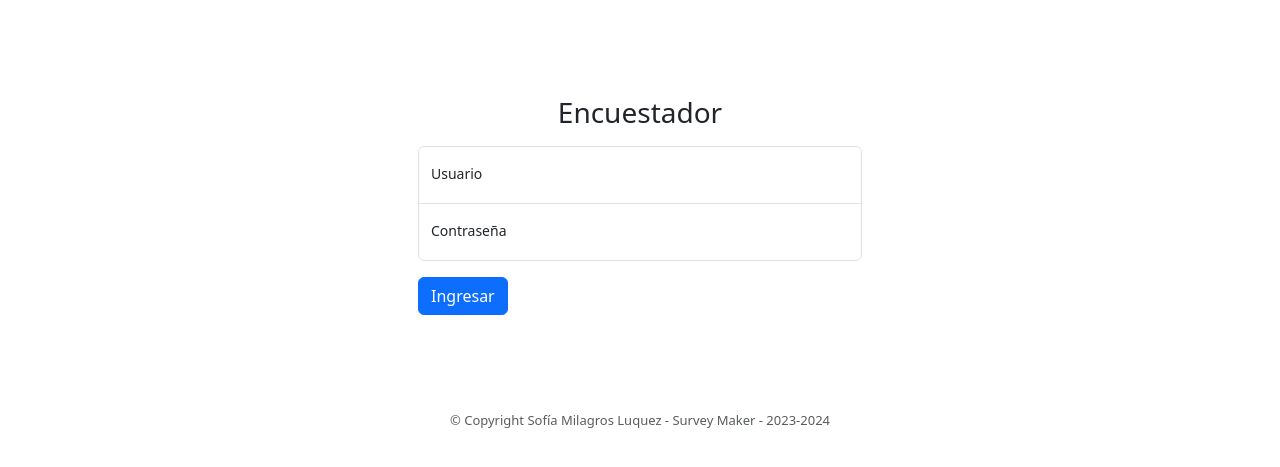
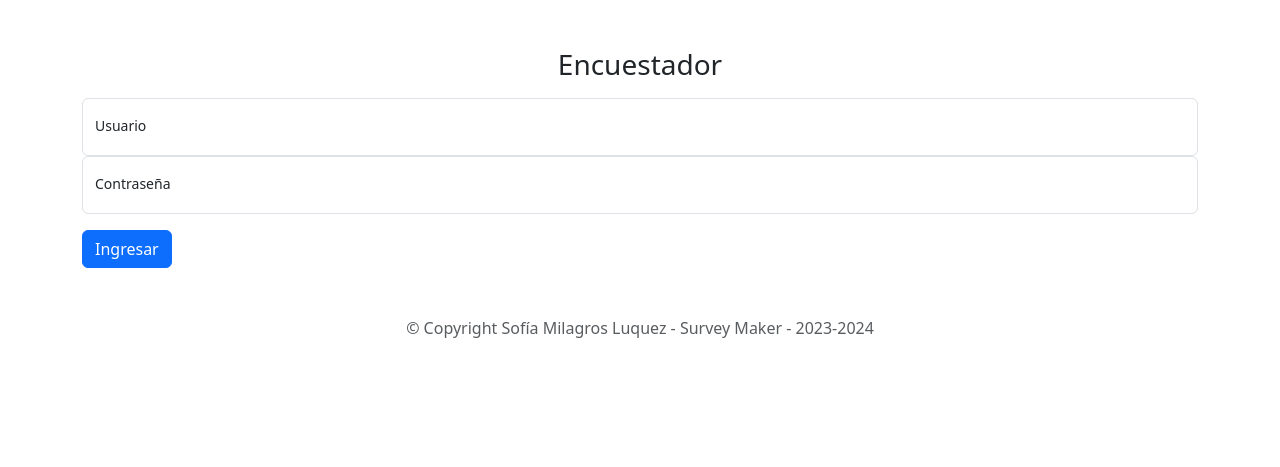
Before and after one commit to SofiaLqz/sistema-web-survey-maker, a Flask app: page /login_encuestador in a window 1280 px wide. Shown: the top 467 px of the page. Run offline with Flask 3, Linux system fonts and the light colour scheme.

Commit message:
Actualiza imagen logo-login.png y estilos editando las clases de Bootstrap de los elementos HTML

```diff
--- a/application/static/style.css
+++ /dev/null
@@ -1,27 +0,0 @@
-.error-message {
-  color: #cc4845;
-  fill: #cc4845;
-  text-align: left;
-  margin-top: 4px;
-  margin-bottom: 8px;
-  font-size: 12px;
-}
-#login-container {
-  max-width: 540px;
-  padding: 48px;
-}
-.form-signin .form-floating:focus-within {
-  z-index: 2;
-}
-#nombre-completo, #nombre-usuario, #email, #contrasenia, #email-login, #usuario-login {
-  margin-bottom: -1px;
-  border-bottom-right-radius: 0;
-  border-bottom-left-radius: 0;
-}
-#confirmar-contrasenia, #nombre-usuario, #email, #contrasenia, #contrasenia-login {
-  border-top-left-radius: 0;
-  border-top-right-radius: 0;
-}
-#copyright {
-  font-size: 13px;
-}
--- a/application/templates/auth/base-auth.html
+++ b/application/templates/auth/base-auth.html
@@ -4,7 +4,7 @@
     <meta charset="UTF-8">
     <meta name="viewport" content="width=device-width, initial-scale=1.0">
     <title>{% block title %}{% endblock %}</title>
-    <link rel="stylesheet" href="/static/style.css">
+    <link rel="stylesheet" href="/static/style_auth.css">
     <link href="https://cdn.jsdelivr.net/npm/bootstrap@5.3.2/dist/css/bootstrap.min.css"
     rel="stylesheet" integrity="sha384-T3c6CoIi6uLrA9TneNEoa7RxnatzjcDSCmG1MXxSR1GAsXEV/Dwwykc2MPK8M2HN"
     crossorigin="anonymous">
--- a/application/templates/auth/login-encuestador.html
+++ b/application/templates/auth/login-encuestador.html
@@ -17,9 +17,10 @@
                 {% endif %}
                 {% endwith %}
                 <!-- Título -->
+                <div>
                     <h1 class="h3 mb-3 text-center fw-normal">Encuestador</h1>
                     <!-- Formulario -->
-                <form class="form-signin m-auto" action="{{url_for('auth.login_encuestador')}}" method="POST">
+                    <form class="form-signin m-auto w-100" action="{{url_for('auth.login_encuestador')}}" method="POST">
                         <!-- Inputs del formulario -->
                         <div class="form-floating">
                             <input type="usuario" class=" form-control" id="usuario-login" placeholder="Ingrese usuario" name="usuario">
@@ -35,4 +36,5 @@
                 </div>
             </div>
         </div>
+    </div>
 {% endblock %}
--- a/application/templates/base.html
+++ b/application/templates/base.html
@@ -4,7 +4,6 @@
     <meta charset="UTF-8">
     <meta name="viewport" content="width=device-width, initial-scale=1.0">
     <title>{% block title %}{% endblock %}</title>
-    <link rel="stylesheet" href="/static/style.css">
     <link href="https://cdn.jsdelivr.net/npm/bootstrap@5.3.2/dist/css/bootstrap.min.css"
     rel="stylesheet" integrity="sha384-T3c6CoIi6uLrA9TneNEoa7RxnatzjcDSCmG1MXxSR1GAsXEV/Dwwykc2MPK8M2HN"
     crossorigin="anonymous">
--- a/application/templates/crear-formulario-paso2.html
+++ b/application/templates/crear-formulario-paso2.html
@@ -12,7 +12,7 @@
                 <!-- Formulario -->
                 <form class = "card w-100 needs-validation" method="POST" action="{{ url_for('crud_preguntas_respuestas.add_respuestas', cantOpciones=cantOpciones)}}" novalidate>
                     <!-- Nombre de la pregunta -->
-                    <h5 class="card-title text-center">
+                    <h5 class="card-title text-center mt-2">
                         {{ pregunta }}
                     </h5>
                     <!-- Se muestran inputs de texto para cargar las opciones de respuesta -->
--- a/application/templates/crear-formulario.html
+++ b/application/templates/crear-formulario.html
@@ -8,7 +8,7 @@
 {% block content %}
     <div class="container">
             <!-- Enunciado -->
-            <div class="col-md-12 mb-3 mt-3 text-center">
+            <div class="col-12 mb-3 mt-3 text-center">
                 <h5>A continuación, cargue las preguntas del formulario de su encuesta</h5>
             </div>
             <div class="col-md-12 col-lg-6 mx-auto justify-content-center align-items-center">
--- a/application/templates/crear-usuario-encuestador.html
+++ b/application/templates/crear-usuario-encuestador.html
@@ -14,14 +14,14 @@
                     <input type="hidden" value="{{ nombreEncuesta }}" name="nombreEncuesta">
                     <input type="hidden" value="{{ idEncuesta }}" name="idEncuesta">
                     <input type="hidden" value="{{ idEncuestador }}" name="idEncuestador">
-                    <!-- Nombre de la pregunta -->
+                    <!-- Nombre del encuestador -->
                     <h5 class="card-title text-center mt-3">
                         {{ nombreCompleto }}
                     </h5>
 
                     <div class="card-body">
                         <div class="mb-3">
-                            <!-- Ingresar apellido  // Input obligatorio-->
+                            <!-- Ingresar contraseña  // Input obligatorio-->
                             <label for="contrasenia" class="form-label">Contraseña</label>
                             <input type="text" id="contrasenia" name="contrasenia" class="form-control" placeholder="Ingresar contraseña" required>
                             <!-- Mensaje de error si la validación falla-->
--- a/application/templates/datos-encuestado.html
+++ b/application/templates/datos-encuestado.html
@@ -56,7 +56,7 @@
                             <input type="text" id="apellido" name="apellido" class="form-control" placeholder="Ingresar apellido/s" maxlength="50">
                         </div>
                         <div class="mb-3">
-                            <!-- Ingresar Edad // Input NO obligatorio-->
+                            <!-- Ingresar edad // Input NO obligatorio-->
                             <label for="edad" class="form-label">Edad</label>
                             <input type="number" id="edad" name="edad" class="form-control" placeholder="Ingresar edad">
                         </div>
--- a/application/templates/datos-encuestadores.html
+++ b/application/templates/datos-encuestadores.html
@@ -25,7 +25,7 @@
                             <input type="text" id="apellido" name="apellido" class="form-control" placeholder="Ingresar apellido/s" maxlength="50">
                         </div>
                         <div class="mb-3">
-                            <!-- Ingresar Edad // Input NO obligatorio-->
+                            <!-- Ingresar edad // Input NO obligatorio-->
                             <label for="edad" class="form-label">Edad</label>
                             <input type="number" id="edad" name="edad" class="form-control" placeholder="Ingresar edad">
                         </div>
--- a/application/templates/editar-encuesta-opciones.html
+++ b/application/templates/editar-encuesta-opciones.html
@@ -12,7 +12,7 @@
                 <!-- Formulario -->
                 <form class = "card w-100 needs-validation" method="POST" action="{{ url_for('crud_preguntas_respuestas.save_encuesta_respuesta_nueva', idPregunta=idPregunta, pregunta=pregunta, cantOpciones=cantOpciones) }}" novalidata>
                     <!-- Nombre de la pregunta -->
-                    <h5 class="card-title text-center">
+                    <h5 class="card-title text-center mt-2">
                         {{ pregunta|escape }}
                     </h5>
                     <!-- Se muestran inputs de texto para cargar las opciones de respuesta -->
--- a/application/templates/editar-encuestadores.html
+++ b/application/templates/editar-encuestadores.html
@@ -31,7 +31,7 @@
                             </div>
                         </div>
                         <div class="mb-3">
-                            <!-- Ingresar Edad // Input NO obligatorio-->
+                            <!-- Ingresar edad // Input NO obligatorio-->
                             <label for="edad" class="form-label">Edad</label>
                             <input type="number" id="edad" name="edad" class="form-control" placeholder="Ingresar edad" value="{{datosEncuestador.3}}" required>
                             <!-- Mensaje de error si la validación falla-->
--- a/application/templates/index.html
+++ b/application/templates/index.html
@@ -44,7 +44,7 @@
                                 <a href="{{url_for('crud_encuesta.generar_formulario', idEncuesta=encuesta.0, nombreEncuesta=encuesta.1) }}" class="btn btn-dark mx-1 my-1">
                                     Ver
                                 </a>
-                                <a href="{{url_for('vistas_principales.edit_encuesta', idEncuesta=encuesta.0, nombreEncuesta= encuesta.1) }}" class="btn btn-warning mx-1 my-1">
+                                <a href="{{url_for('vistas_principales.edit_encuesta', idEncuesta=encuesta.0, nombreEncuesta= encuesta.1) }}" class="btn btn-dark mx-1 my-1">
                                     Editar
                                 </a>
                                 <button class="btn btn-danger mx-1 my-1" data-bs-toggle="modal" data-bs-target="#advertencia{{ encuesta.0 }}">
```
Also changed, not shown: application/templates/editar-encuesta.html (+6 -1 lines), application/templates/formulario-encuestador.html (+4 -5 lines), application/templates/generar-formulario.html (+7 -8 lines), application/static/img/logo-login.png. Lines whose indentation alone changed are shown as unchanged.
